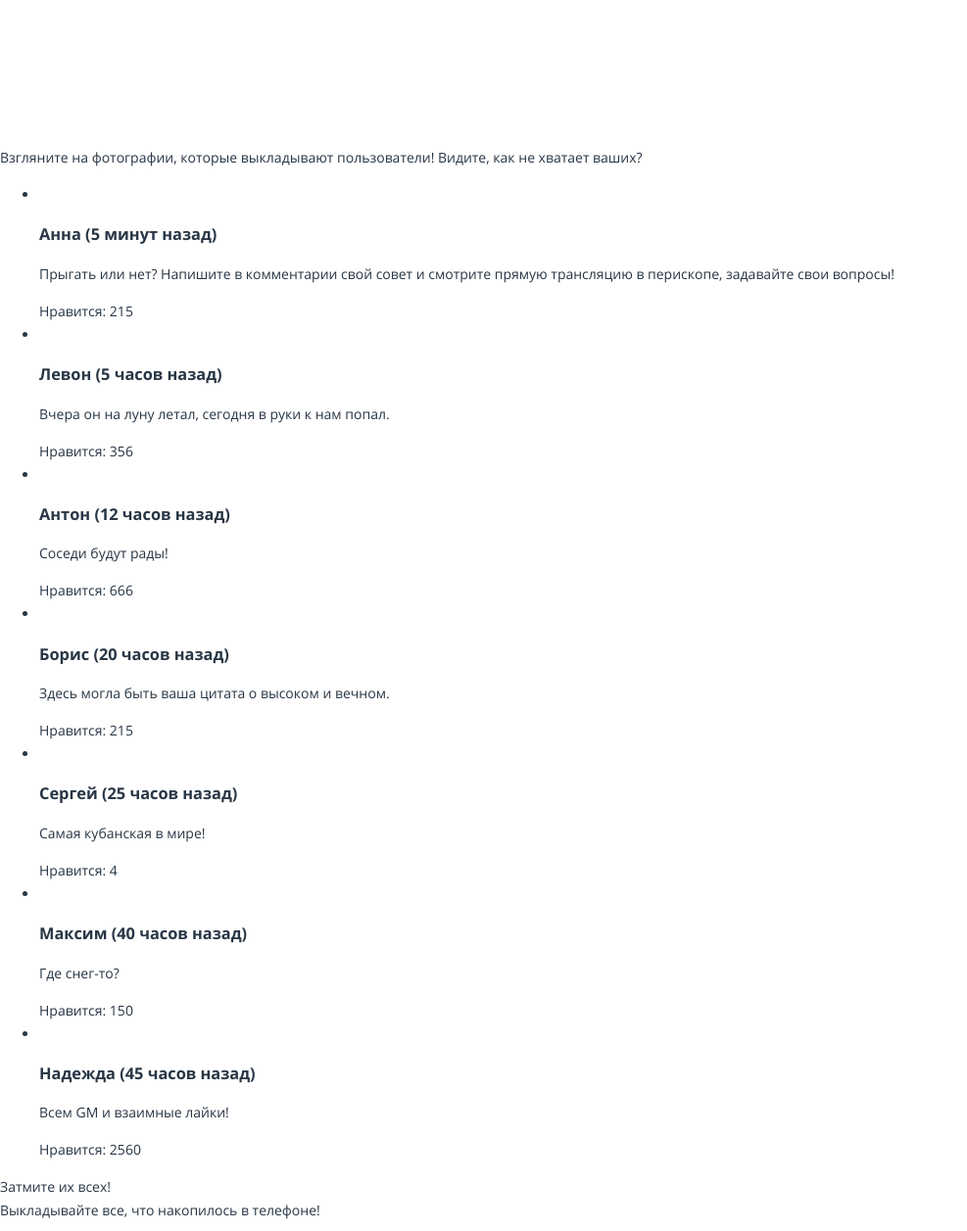
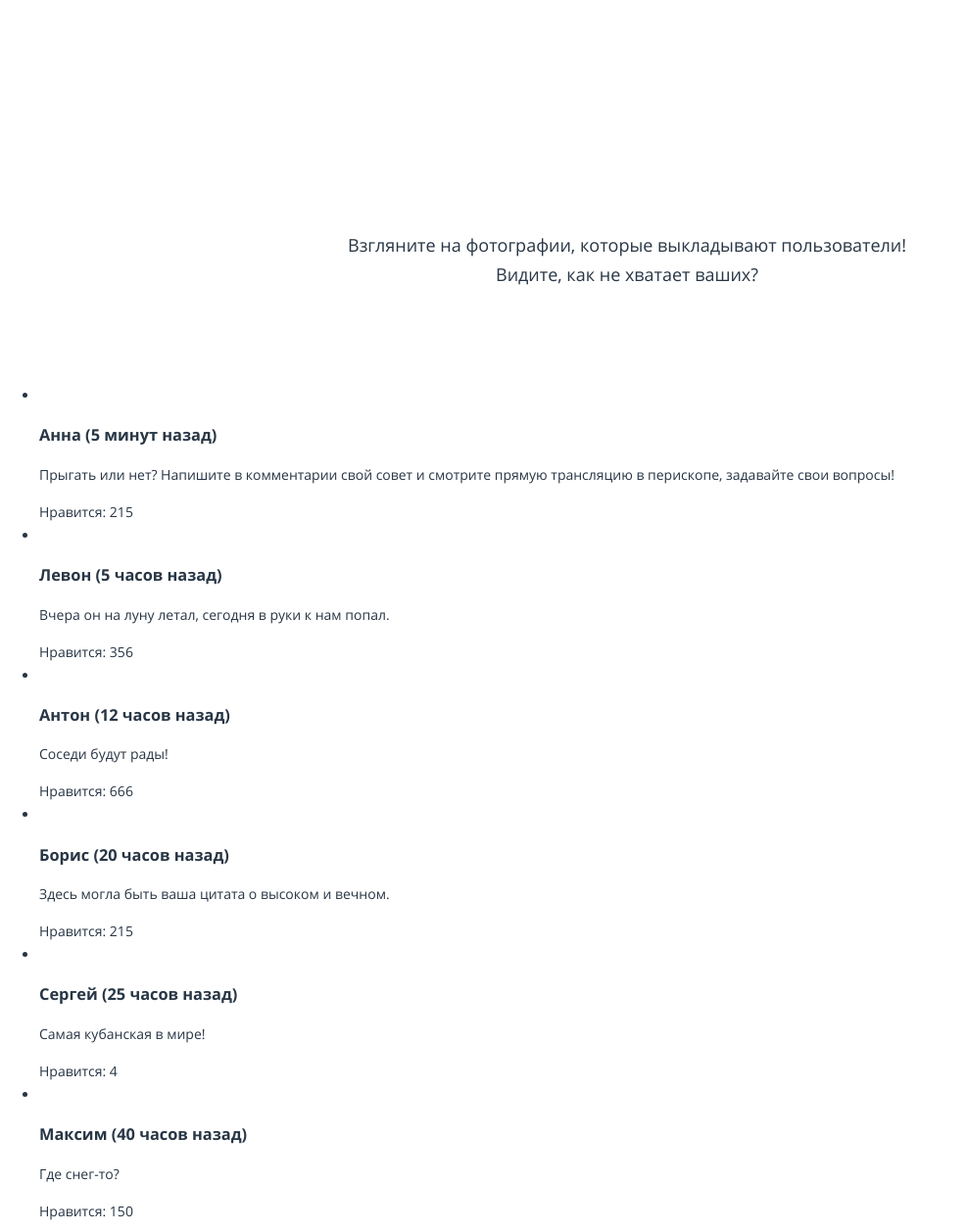
Before and after one commit to aenage-ars233/pink, a website: page pink/source/catalog.html in a window 1280 px wide. Shown: the part 380-1637 px from the top of the page at 98% size, without its empty margins (0-987 px from the left). Drawn offline with nearby package versions, Linux system fonts and the light colour scheme; files that its build step writes are made by us from their sources; files whose address does not match are found by name.

Commit message:
Сделал catalog-main

```diff
--- a/pink/source/catalog.html
+++ b/pink/source/catalog.html
@@ -34,8 +34,8 @@
         <h1 class="page__heading catalog-title">Фотографии пользователей</h1>
       </div>
     </header>
-    <main class="page__main">
-      <p class="page__main-text">Взгляните на фотографии, которые выкладывают пользователи! Видите, как не хватает ваших?</p>
+    <main class="page__main catalog-main">
+      <p class="page-main__text">Взгляните на фотографии, которые выкладывают пользователи! Видите, как не хватает ваших?</p>
       <section class="page__main-section catalog">
         <h2 class="visually-hidden">Выложенные фото</h2>
         <ul class="catalog__list">
@@ -104,7 +104,7 @@
           </li>
         </ul>
       </section>
-      <p class="page__main-text">Затмите их всех!<br> Выкладывайте все, что накопилось в телефоне!</p>
+      <p class="page__main-text-2">Затмите их всех!<br> Выкладывайте все, что накопилось в телефоне!</p>
       <section class="page__main-section post">
         <h2 class="visually-hidden">Попробуйте запостить!</h2>
         <form class="post__form" method="post" action="">
--- /dev/null
+++ b/pink/source/less/pages/catalog/catalog-main.less
@@ -0,0 +1,45 @@
+.catalog-main {
+  padding-top: 54px;
+
+  @media (min-width: @tablet) {
+   padding-top: 100px;
+  }
+}
+
+.page-main__text {
+  width: 250px;
+  margin: 0 auto;
+  margin-bottom: 60px;
+  text-align: center;
+  line-height: 30px;
+
+  @media (min-width: @tablet) {
+    width: 520px;
+    margin-bottom: 85px;
+    font-size: 18px;
+  }
+
+  @media (min-width: @desktop) {
+    width: 572px;
+    margin-bottom: 97px;
+  }
+}
+
+.page__main-text-2 {
+  width: 280px;
+  margin: 0 auto;
+  margin-bottom: 52px;
+  text-align: center;
+  line-height: 30px;
+
+  @media (min-width: @tablet) {
+    width: 620px;
+    margin-bottom: 78px;
+    font-size: 18px;
+  }
+
+  @media (min-width: @desktop) {
+    width: 422px;
+    margin-bottom: 75px;
+  }
+}
--- a/pink/source/less/style.less
+++ b/pink/source/less/style.less
@@ -14,3 +14,4 @@
 @import "pages/page-footer.less";
 
 //Каталог
+@import "pages/catalog/catalog-main.less";
```
Also changed, not shown: pink/source/less/pages/catalog/catalog-main.css (added), pink/source/less/style.css.
